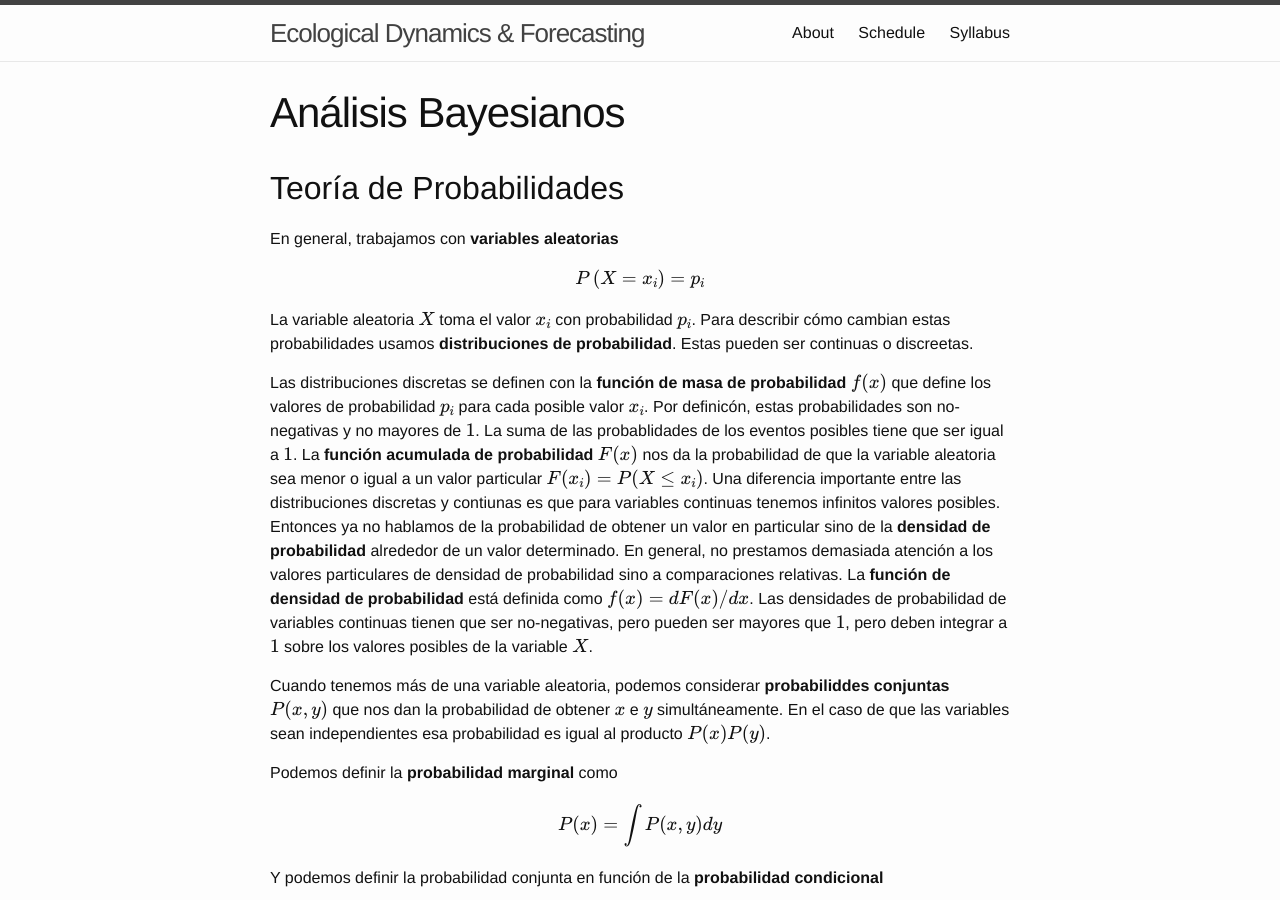
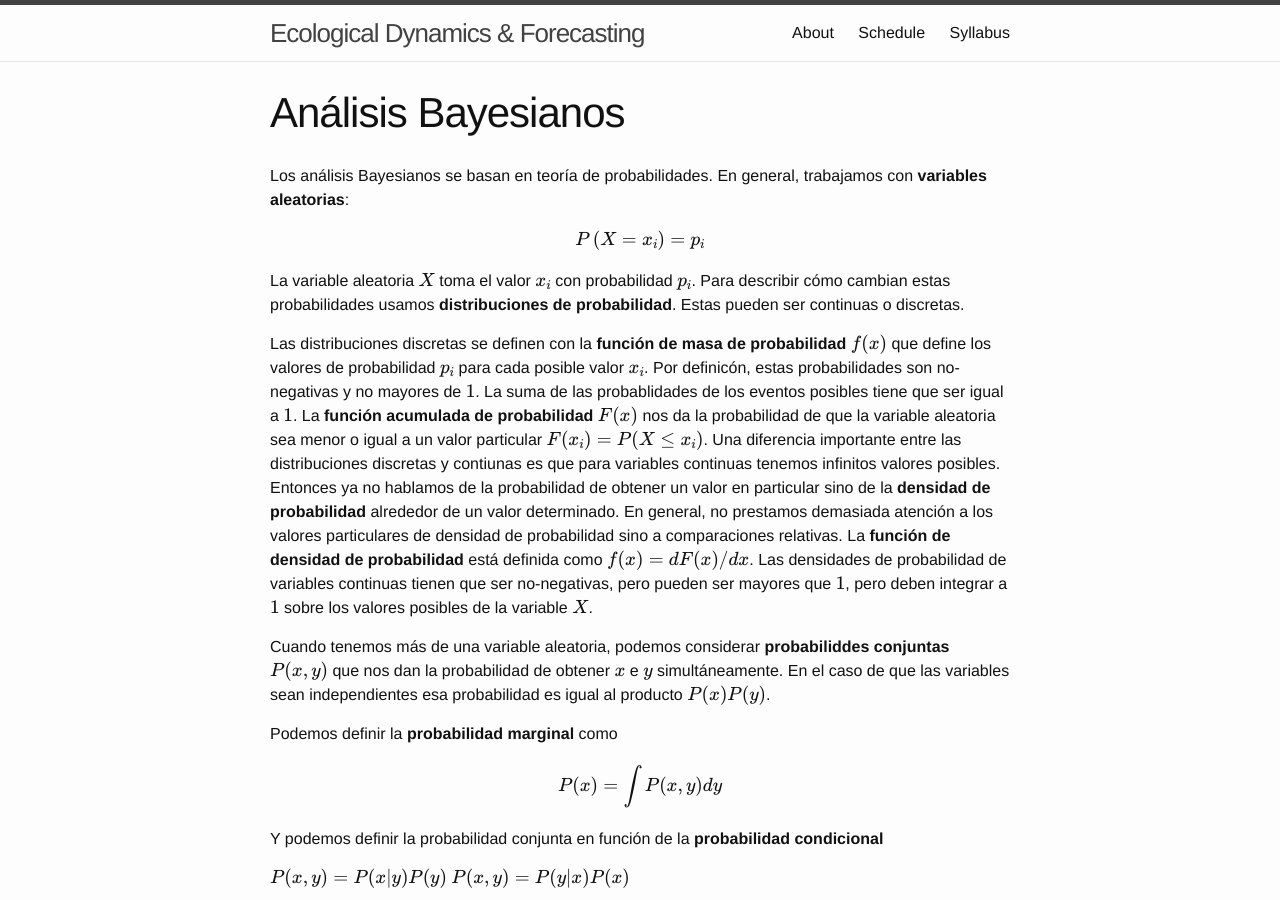
Before and after one commit to pbadler/forecasting-course-short, a Jekyll site: the page built from lectures/bayes.md, in a window 1280 px wide and 900 px high. Built offline with Jekyll 4.4.1, drawn with Linux system fonts in a browser that asks for light colours; formulas are drawn with MathJax 3; a script that is not in the unit is left out.

Commit message:
minor edits

```diff
--- a/lectures/bayes.md
+++ b/lectures/bayes.md
@@ -7,15 +7,13 @@ mathjax: true
 ---
 
 
-## Teoría de Probabilidades
-
-En general, trabajamos con **variables aleatorias**
+Los análisis Bayesianos se basan en teoría de probabilidades. En general, trabajamos con **variables aleatorias**:
 
 $$
 P\left(X = x_i \right) = p_i
 $$
 
-La variable aleatoria $X$ toma el valor $x_i$ con probabilidad $p_i$. Para describir cómo cambian estas probabilidades usamos **distribuciones de probabilidad**. Estas pueden ser continuas o discreetas.
+La variable aleatoria $X$ toma el valor $x_i$ con probabilidad $p_i$. Para describir cómo cambian estas probabilidades usamos **distribuciones de probabilidad**. Estas pueden ser continuas o discretas.
 
 Las distribuciones discretas se definen con la **función de masa de probabilidad** $f(x)$ que define los valores de probabilidad $p_i$ para cada posible valor $x_i$. Por definicón, estas probabilidades son no-negativas y no mayores de $1$. La suma de las probablidades de los eventos posibles tiene que ser igual a $1$. La **función acumulada de probabilidad** $F(x)$ nos da la probabilidad de que la variable aleatoria sea menor o igual a un valor particular $F(x_i) = P(X \leq x_i)$. Una diferencia importante entre las distribuciones discretas y contiunas es que para variables continuas tenemos infinitos valores posibles. Entonces ya no hablamos de la probabilidad de obtener un valor en particular sino de la **densidad de probabilidad** alrededor de un valor determinado. En general, no prestamos demasiada atención a los valores particulares de densidad de probabilidad sino a comparaciones relativas. La **función de densidad de probabilidad** está definida como $f(x) = d F(x) / d x$. Las densidades de probabilidad de variables continuas tienen que ser no-negativas, pero pueden ser mayores que $1$, pero deben integrar a $1$ sobre los valores posibles de la variable $X$.
 
```
Also changed, not shown: lectures/bias-variance.md (+1 -0 lines).
